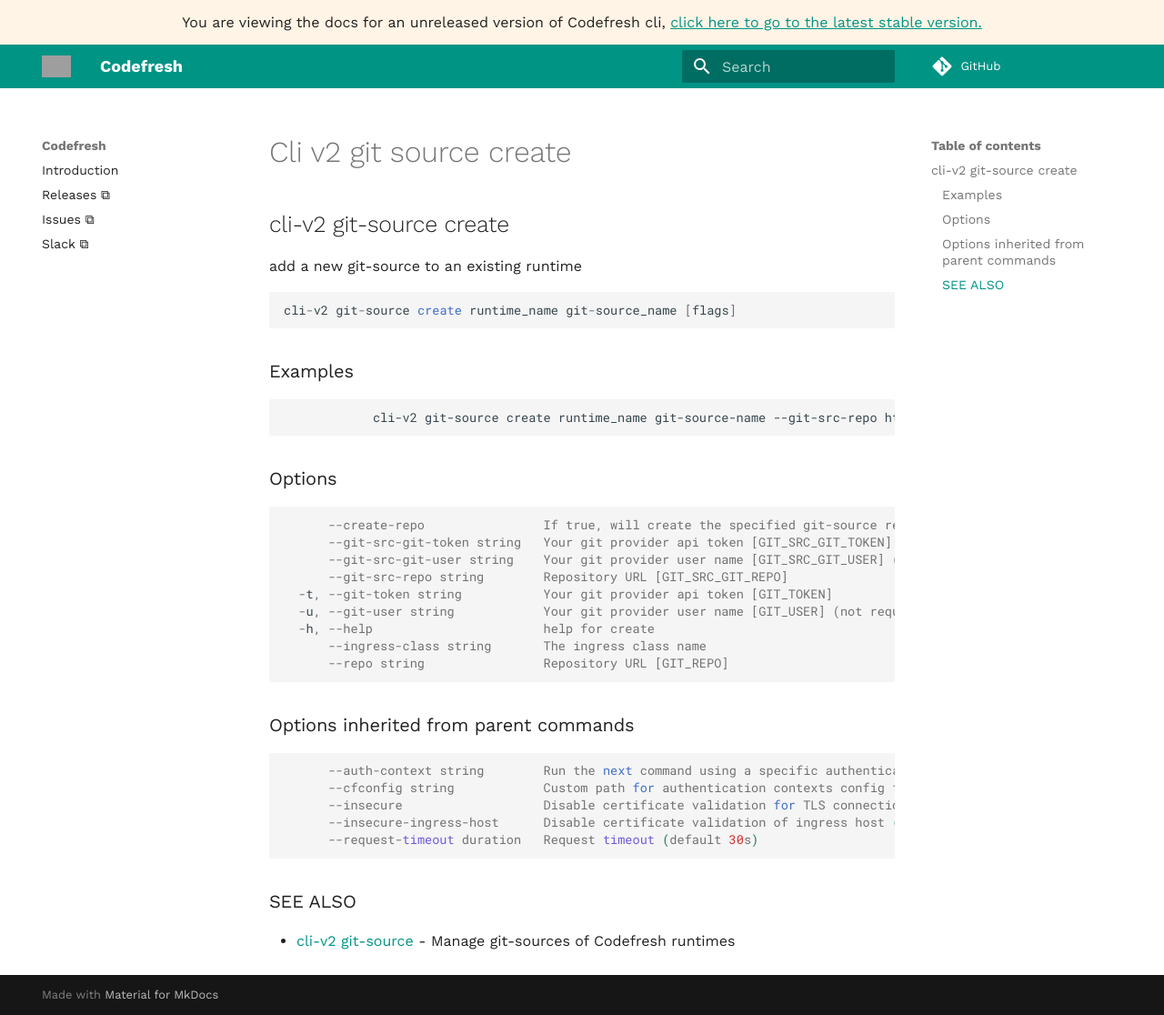
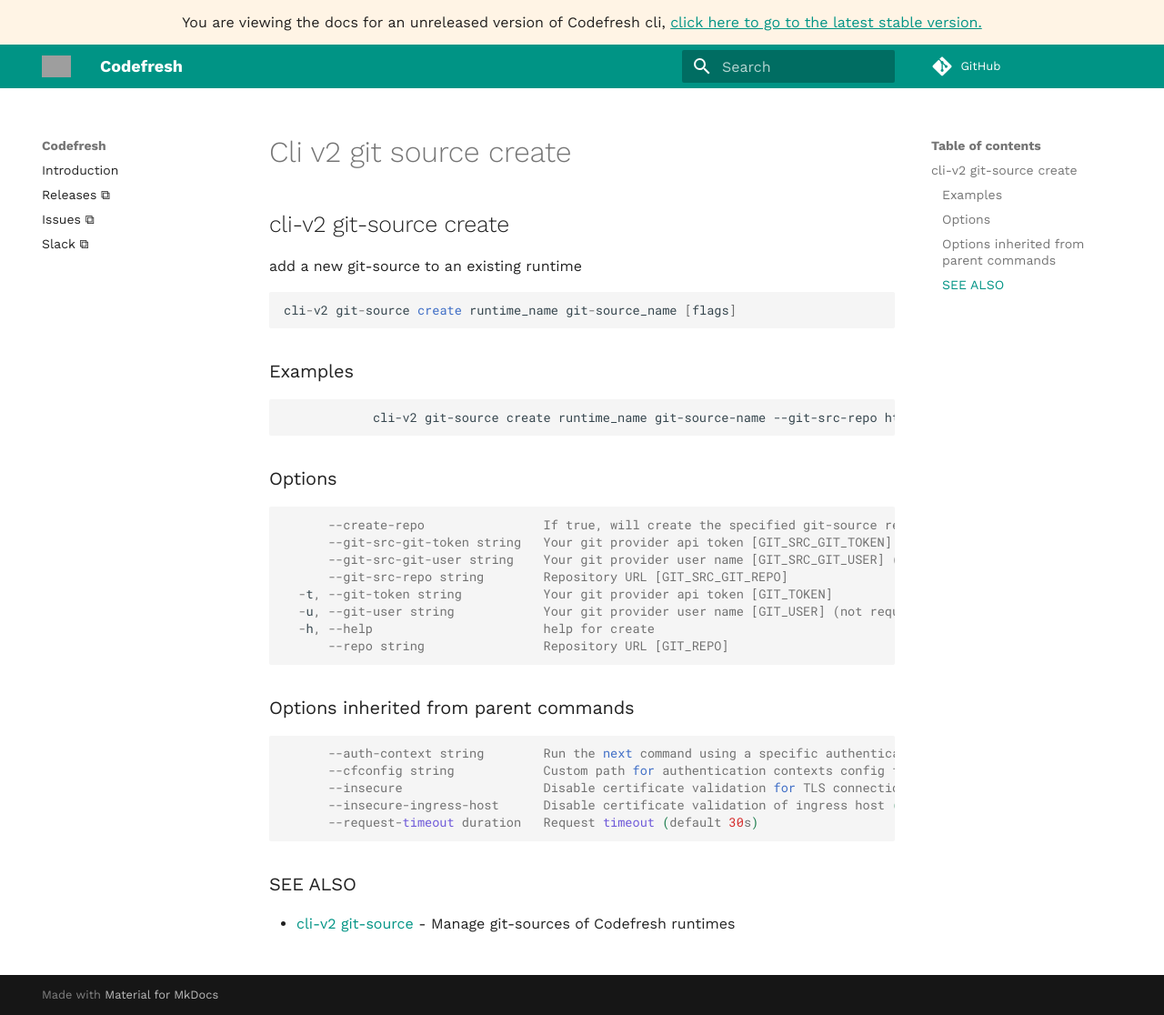
Before and after one commit to codefresh-io/cli-v2, an MkDocs documentation site: the page built from docs/commands/cli-v2_git-source_create.md, in a window 1280 px wide and 1116 px high. Shown: the whole window at 91% size. Built offline with MkDocs 1.6.1 and Material for MkDocs 9.7.7, drawn with Linux system fonts in a browser that asks for light colours; comment, search, counter and statistics services are not loaded; grey boxes are pictures that could not be loaded.

Commit message:
docs update

````diff
--- a/docs/commands/cli-v2_git-source_create.md
+++ b/docs/commands/cli-v2_git-source_create.md
@@ -24,7 +24,6 @@ cli-v2 git-source create runtime_name git-source_name [flags]
   -t, --git-token string           Your git provider api token [GIT_TOKEN]
   -u, --git-user string            Your git provider user name [GIT_USER] (not required in GitHub)
   -h, --help                       help for create
-      --ingress-class string       The ingress class name
       --repo string                Repository URL [GIT_REPO]
 ```
 
````
